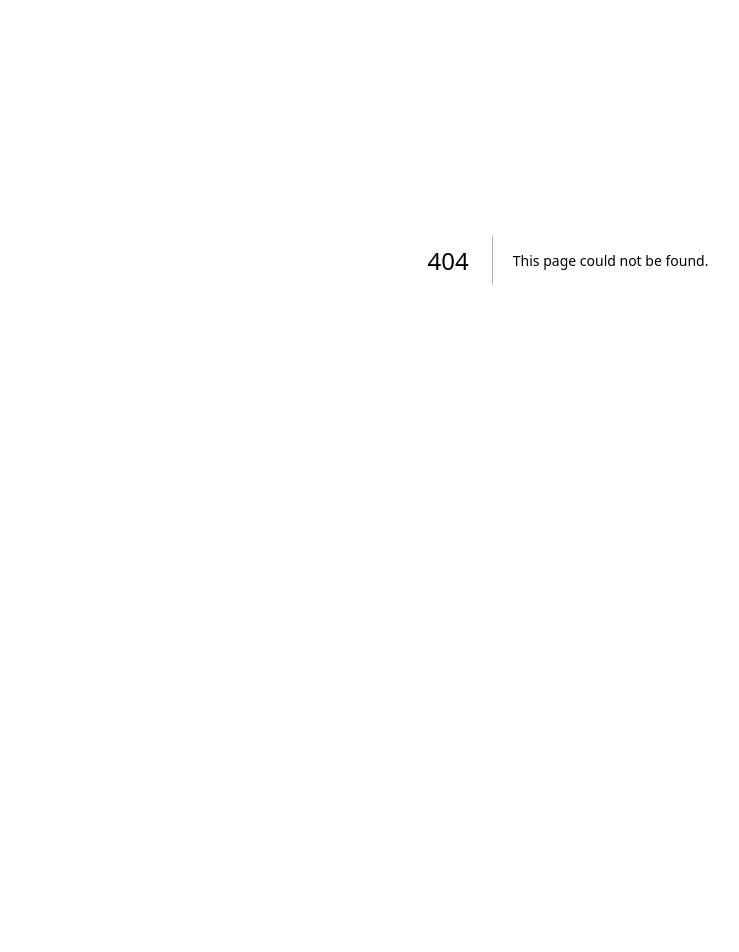
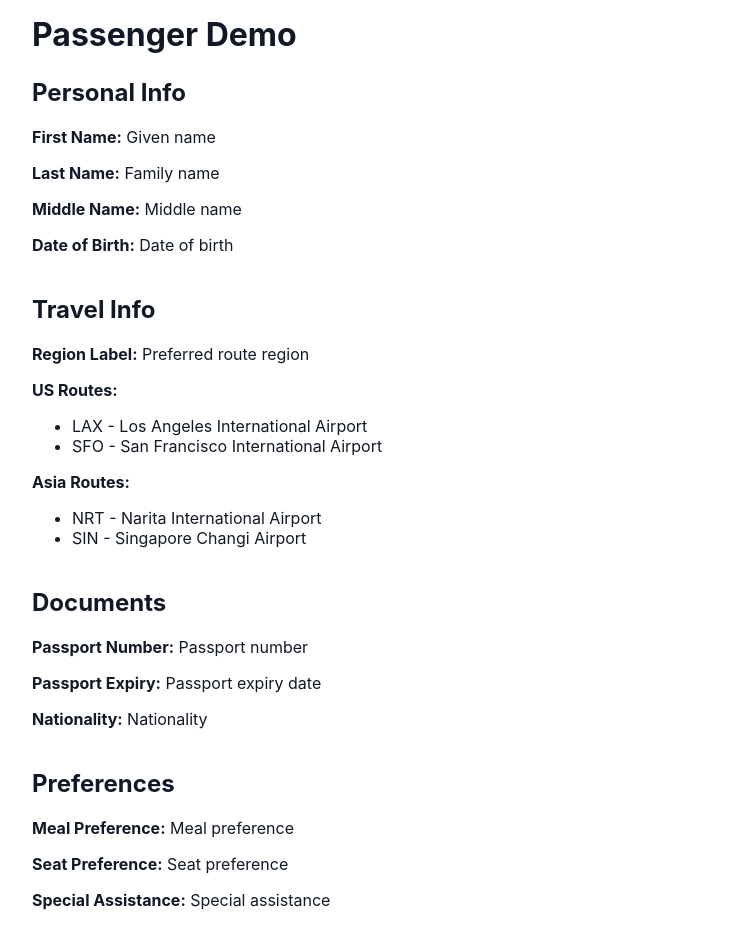
Before and after one commit to kavinselvaraj/prismic-cms, a Next.js app in the folder apps/web/: page /en/passenger in a window 1280 px wide. Before the commit this address had no page. Shown: the part 140-1092 px from the top of the page, without its empty margins (72-811 px from the left). Before the commit the page ends 800 px from the top, so only its background shows below. Built offline with nearby package versions, Linux system fonts and the light colour scheme.

Commit message:
updated the code

```diff
--- a/apps/web/messages/en.json
+++ b/apps/web/messages/en.json
@@ -2,7 +2,7 @@
   "flight_search": {
     "airport": {
       "label": "Airport",
-      "name": "Airport"
+      "name": "Airport name"
     },
     "ptc": "Passengers"
   },
@@ -11,28 +11,44 @@
     "to_date": "Return date"
   },
   "passenger": {
-    "from_date": "Departure date",
-    "to_date": "Return date",
-    "thai_route": [
-      {
-        "code": "NRT",
-        "name": "Narita Airport"
-      }
-    ],
     "personal_info": {
-      "first_name": "First name",
-      "last_name": "Last name"
+      "first_name": "Given name",
+      "last_name": "Family name",
+      "middle_name": "Middle name",
+      "date_of_birth": "Date of birth"
     },
     "travel_info": {
+      "region_label": "Preferred route region",
       "us_route": [
         {
+          "code": "LAX",
+          "name": "Los Angeles International Airport"
+        },
+        {
+          "code": "SFO",
+          "name": "San Francisco International Airport"
+        }
+      ],
+      "asia_route": [
+        {
           "code": "NRT",
-          "name": "Narita Airport"
+          "name": "Narita International Airport"
+        },
+        {
+          "code": "SIN",
+          "name": "Singapore Changi Airport"
         }
       ]
     },
     "documents": {
-      "passport_number": "Passport number"
+      "passport_number": "Passport number",
+      "passport_expiry": "Passport expiry date",
+      "nationality": "Nationality"
+    },
+    "preferences": {
+      "meal_preference": "Meal preference",
+      "seat_preference": "Seat preference",
+      "special_assistance": "Special assistance"
     }
   }
 }
--- a/apps/web/messages/ja.json
+++ b/apps/web/messages/ja.json
@@ -11,7 +11,44 @@
     "to_date": "帰着日"
   },
   "passenger": {
-    "first_name": "First name",
-    "last_name": "Last name"
+    "personal_info": {
+      "first_name": "名",
+      "last_name": "姓",
+      "middle_name": "ミドルネーム",
+      "date_of_birth": "生年月日"
+    },
+    "travel_info": {
+      "region_label": "希望ルート地域",
+      "us_route": [
+        {
+          "code": "LAX",
+          "name": "ロサンゼルス国際空港"
+        },
+        {
+          "code": "SFO",
+          "name": "サンフランシスコ国際空港"
+        }
+      ],
+      "asia_route": [
+        {
+          "code": "NRT",
+          "name": "成田国際空港"
+        },
+        {
+          "code": "SIN",
+          "name": "シンガポール・チャンギ空港"
+        }
+      ]
+    },
+    "documents": {
+      "passport_number": "旅券番号",
+      "passport_expiry": "旅券有効期限",
+      "nationality": "国籍"
+    },
+    "preferences": {
+      "meal_preference": "機内食の希望",
+      "seat_preference": "座席の希望",
+      "special_assistance": "特別なお手伝い"
+    }
   }
 }
--- a/apps/web/src/app/[locale]/layout.tsx
+++ b/apps/web/src/app/[locale]/layout.tsx
@@ -37,6 +37,7 @@ export default async function LocaleLayout({
           <Link href={`/${locale}`}>Landing</Link>
           <Link href={`/${locale}/flight-search`}>Flight Search</Link>
           <Link href={`/${locale}/flight-select`}>Flight Selection</Link>
+          <Link href={`/${locale}/passenger`}>Passenger</Link>
         </nav>
 
         <LocaleSwitcher currentLocale={locale as "en" | "ja"} />
--- /dev/null
+++ b/apps/web/src/app/[locale]/passenger/page.tsx
@@ -0,0 +1,24 @@
+import type { Metadata } from "next";
+import { LocalizedLabels } from "@/components/localized-labels";
+import type { AppLocale } from "@/i18n/routing";
+
+type PageProps = {
+  params: Promise<{
+    locale: AppLocale;
+  }>;
+};
+
+export async function generateMetadata({
+  params: _params,
+}: PageProps): Promise<Metadata> {
+  return {
+    title: "Passenger",
+    description: "Passenger label demo page",
+  };
+}
+
+export default async function PassengerPage({ params }: PageProps) {
+  const { locale } = await params;
+
+  return <LocalizedLabels locale={locale} page="passenger" />;
+}
--- a/apps/web/src/components/localized-labels.tsx
+++ b/apps/web/src/components/localized-labels.tsx
@@ -6,7 +6,7 @@ import type { AppLocale } from "@/i18n/routing";
 
 type LocalizedLabelsProps = {
   locale: AppLocale;
-  page: "landing" | "flight-search" | "flight-select";
+  page: "landing" | "flight-search" | "flight-select" | "passenger";
 };
 
 export function LocalizedLabels({ locale, page }: LocalizedLabelsProps) {
@@ -51,6 +51,108 @@ export function LocalizedLabels({ locale, page }: LocalizedLabelsProps) {
     );
   }
 
+  if (page === "passenger") {
+    return (
+      <main>
+        <h1>Passenger Demo</h1>
+
+        <section style={{ marginTop: "24px" }}>
+          <h2>Personal Info</h2>
+          <p>
+            <strong>First Name:</strong>{" "}
+            {messages.passenger.personal_info.first_name}
+          </p>
+          <p>
+            <strong>Last Name:</strong>{" "}
+            {messages.passenger.personal_info.last_name}
+          </p>
+          <p>
+            <strong>Middle Name:</strong>{" "}
+            {messages.passenger.personal_info.middle_name}
+          </p>
+          <p>
+            <strong>Date of Birth:</strong>{" "}
+            {messages.passenger.personal_info.date_of_birth}
+          </p>
+        </section>
+
+        <section style={{ marginTop: "24px" }}>
+          <h2>Travel Info</h2>
+          <p>
+            <strong>Region Label:</strong>{" "}
+            {messages.passenger.travel_info.region_label}
+          </p>
+          <p>
+            <strong>US Routes:</strong>
+          </p>
+          <ul>
+            {messages.passenger.travel_info.us_route.map((route) => (
+              <li key={`us-${route.code}`}>
+                {route.code} - {route.name}
+              </li>
+            ))}
+          </ul>
+          <p>
+            <strong>Asia Routes:</strong>
+          </p>
+          <ul>
+            {messages.passenger.travel_info.asia_route.map((route) => (
+              <li key={`asia-${route.code}`}>
+                {route.code} - {route.name}
+              </li>
+            ))}
+          </ul>
+        </section>
+
+        <section style={{ marginTop: "24px" }}>
+          <h2>Documents</h2>
+          <p>
+            <strong>Passport Number:</strong>{" "}
+            {messages.passenger.documents.passport_number}
+          </p>
+          <p>
+            <strong>Passport Expiry:</strong>{" "}
+            {messages.passenger.documents.passport_expiry}
+          </p>
+          <p>
+            <strong>Nationality:</strong>{" "}
+            {messages.passenger.documents.nationality}
+          </p>
+        </section>
+
+        <section style={{ marginTop: "24px" }}>
+          <h2>Preferences</h2>
+          <p>
+            <strong>Meal Preference:</strong>{" "}
+            {messages.passenger.preferences.meal_preference}
+          </p>
+          <p>
+            <strong>Seat Preference:</strong>{" "}
+            {messages.passenger.preferences.seat_preference}
+          </p>
+          <p>
+            <strong>Special Assistance:</strong>{" "}
+            {messages.passenger.preferences.special_assistance}
+          </p>
+        </section>
+
+        <section style={{ marginTop: "24px" }}>
+          <h2>Messages Payload</h2>
+          <pre
+            style={{
+              background: "#f8fafc",
+              border: "1px solid #e2e8f0",
+              overflowX: "auto",
+              padding: "16px",
+            }}
+          >
+            {JSON.stringify(messages.passenger, null, 2)}
+          </pre>
+        </section>
+      </main>
+    );
+  }
+
   return (
     <main>
       <h1>Flight Landing</h1>
@@ -60,6 +162,7 @@ export function LocalizedLabels({ locale, page }: LocalizedLabelsProps) {
         <div style={{ display: "flex", gap: "12px", marginTop: "12px" }}>
           <Link href={`/${locale}/flight-search`}>Flight Search</Link>
           <Link href={`/${locale}/flight-select`}>Flight Selection</Link>
+          <Link href={`/${locale}/passenger`}>Passenger</Link>
         </div>
       </section>
 
@@ -87,6 +190,18 @@ export function LocalizedLabels({ locale, page }: LocalizedLabelsProps) {
       </section>
 
       <section style={{ marginTop: "24px" }}>
+        <h2>Passenger</h2>
+        <p>
+          <strong>First Name:</strong>{" "}
+          {messages.passenger.personal_info.first_name}
+        </p>
+        <p>
+          <strong>Region Label:</strong>{" "}
+          {messages.passenger.travel_info.region_label}
+        </p>
+      </section>
+
+      <section style={{ marginTop: "24px" }}>
         <h2>Messages Payload</h2>
         <pre
           style={{
```
Also changed, not shown: 1 other file (tests, documents, lock files or other folders).
